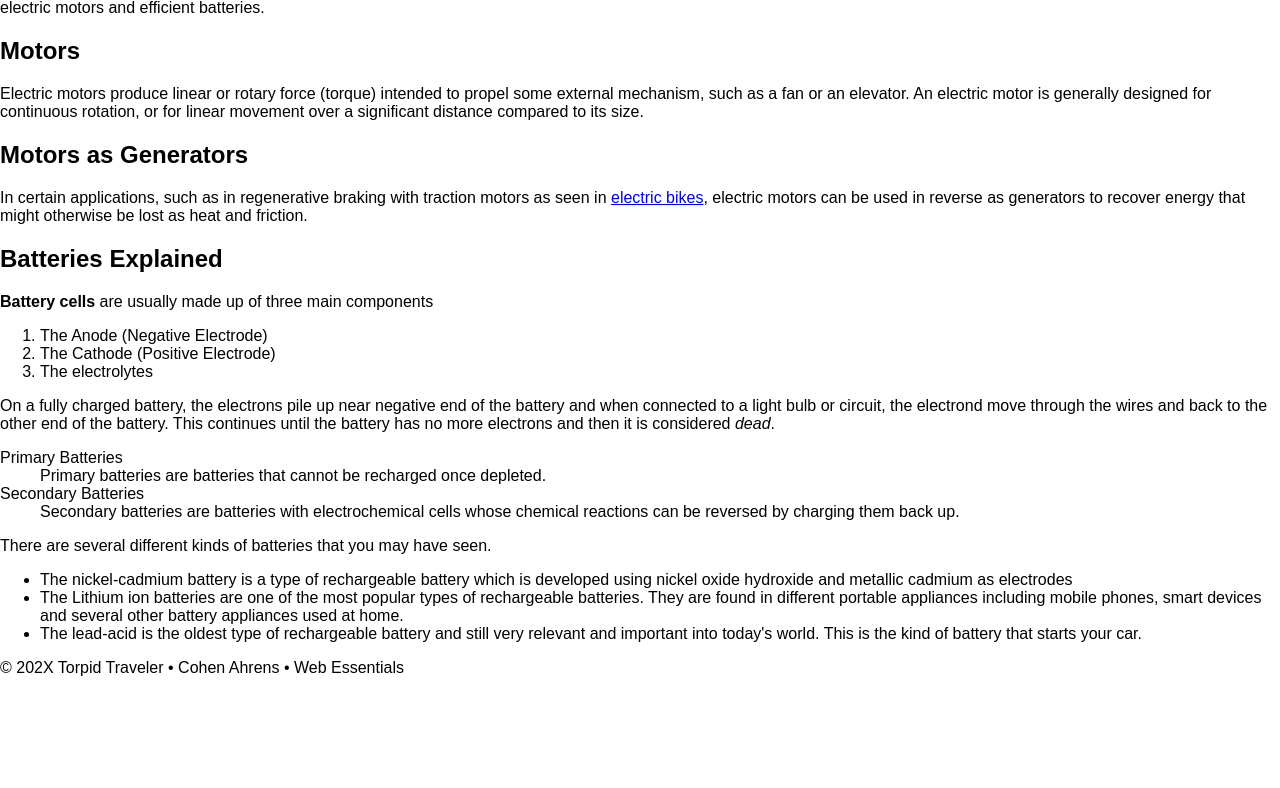
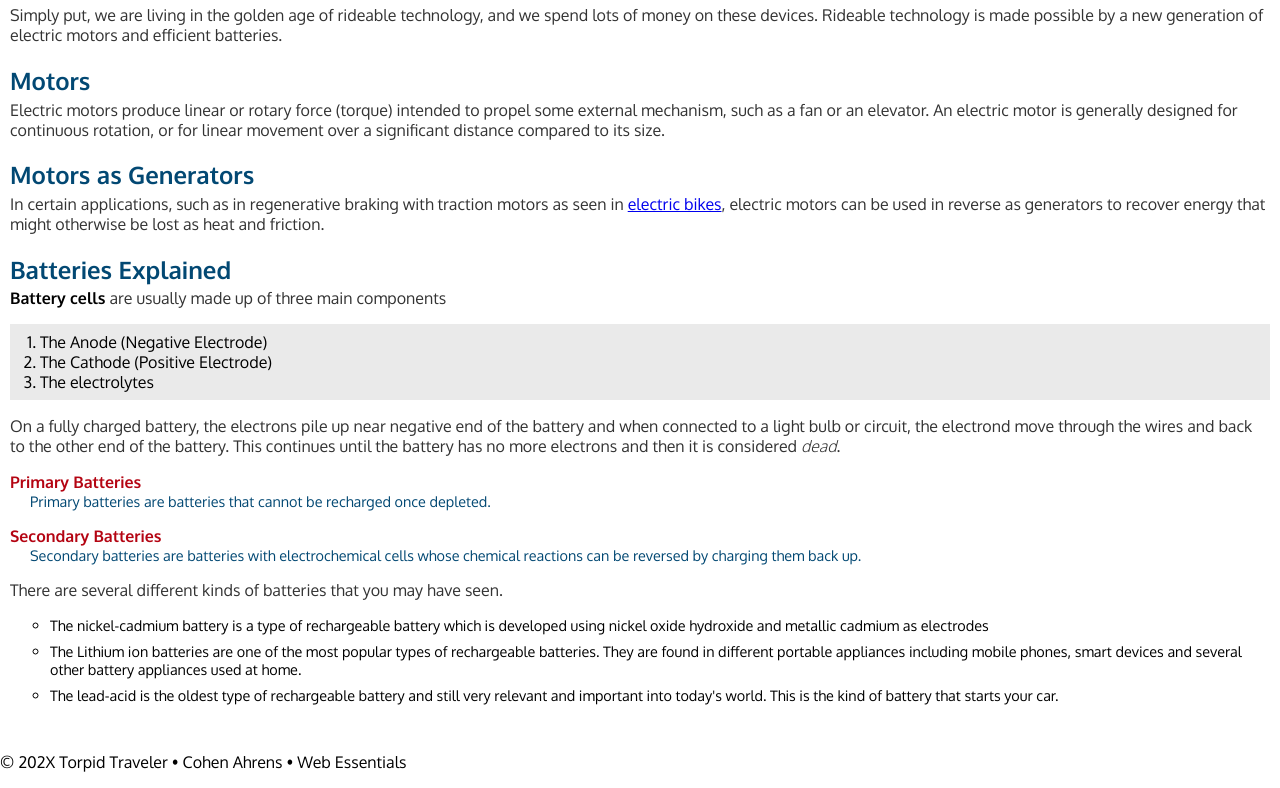
Before and after one commit to CA27024/WebDevCE, a plain HTML site: page 04 Follow Along/index.html in a window 1280 px wide. Shown: the part 207-995 px from the top of the page. Before the commit the page ends 900 px from the top, so only its background shows below. Drawn offline with Linux system fonts and the light colour scheme; a web font is replaced by a local one.

Commit message:
Worked on 04 follow along

```diff
--- a/04 Follow Along/index.html
+++ b/04 Follow Along/index.html
@@ -9,7 +9,7 @@
 
     <link rel="preconnect" href="https://fonts.googleapis.com">
     <link rel="preconnect" href="https://fonts.gstatic.com" crossorigin>
-    <link href="https://fonts.googleapis.com/css2?family=DM+Serif+Text:ital@0;1&display=swap" rel="stylesheet">
+    <link href="https://fonts.googleapis.com/css2?family=DM+Serif+Text:ital@0;1&family=Oxygen:wght@300;400;700&display=swap" rel="stylesheet">
 
 </head>
 <body>
--- a/04 Follow Along/styles.css
+++ b/04 Follow Along/styles.css
@@ -1,5 +1,5 @@
 body {
-    font-family: "DM Serif Text", sans-serif;
+    font-family: "Oxygen", sans-serif;
     margin: 0;
 }
 
@@ -34,7 +34,7 @@ nav a {
     text-decoration: none;
     font-size: 1.1rem;
     color: #024873;
-    font-weight: 1;
+    font-weight: 700;
 
 }
 
@@ -46,3 +46,66 @@ nav li.active a {
 nav li a:hover {
     color: white;
 }
+
+main{
+    padding: 1rem 10px;
+}
+
+main h1{
+    color: #f20519;
+}
+
+main h2{
+    color: #024873;
+    margin-bottom: .2rem;
+}
+
+main p {
+    margin: 0;
+    color: #333;
+}
+
+main ol{
+    padding: .5rem 30px;
+    background-color: #eaeaea;
+}
+
+main dl dt {
+    color: #b40412;
+    font-weight: 700;
+    margin-top: 1rem;
+}
+
+main dl dd {
+    color: #024873;
+    font-size: .9rem;
+    margin-left: 20px;
+}
+
+main ul{
+    list-style-type: circle;
+}
+
+main ul li {
+    line-height: 125%;
+    margin-bottom: .5rem;
+    font-size: .9rem;
+}
+
+main strong {
+    font-weight: 700;
+    color: black;
+}
+
+main em{
+    font-weight: 300;
+}
+
+main address{
+    font-style: normal;
+    background-color: #f2b705;
+    padding: .5rem;
+    border-radius: 10px;
+    border: 1px solid #024873;
+    width: 200px;
+}
```
